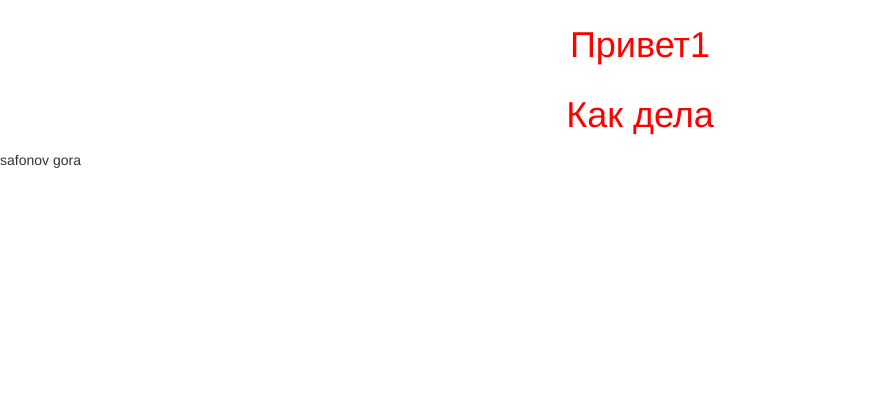
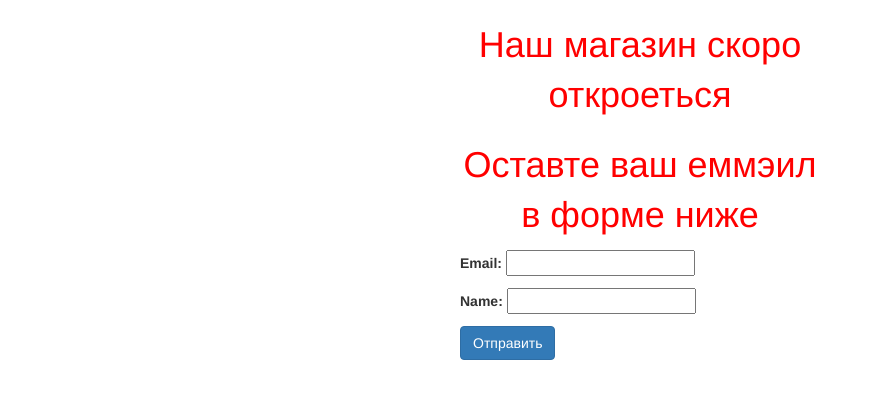
Before and after one commit to gora-geo/geo-shop, a Django app: page /landing/ in a window 1280 px wide. Shown: the top 399 px of the page, without its empty margins (0-877 px from the left). Run offline with Django 3.2, Linux system fonts and the light colour scheme; some libraries are stand-ins or nearby versions.

```diff
--- a/geo_shop/settings.py
+++ b/geo_shop/settings.py
@@ -30,13 +30,14 @@ ALLOWED_HOSTS = []
 
 # Application definition
 
-INSTALLED_APPS = [
+INSTALLED_APPS = [               #Кортеж строк, который указывают не все приложения Django используемые в проекте.
     'django.contrib.admin',
     'django.contrib.auth',
     'django.contrib.contenttypes',
     'django.contrib.sessions',
     'django.contrib.messages',
     'django.contrib.staticfiles',
+    'landing',                    #добовляем папку landing в приложения Django используемые в проекте
 ]
 
 MIDDLEWARE = [
--- a/geo_shop/urls.py
+++ b/geo_shop/urls.py
@@ -15,6 +15,11 @@ Including another URLconf
 """
 from django.conf.urls import url,include
 from django.contrib import admin
+
+admin.autodiscover()     # Эта функция пытается импортировать модуль admin каждого установленного приложения.
+                             #  Предполагается, что в этом модуле выполняется
+                              #регистрация моделей в админке.
+
                                        #django ищет адресс введенныйв браузере localhost:8000/landing/-(после8000)
 urlpatterns = [
     url(r'^admin/', admin.site.urls),
--- /dev/null
+++ b/landing/admin.py
@@ -0,0 +1,3 @@
+from django.contrib import admin  #импорт интерфейса администрирования
+from .models import *             #импорт файла models из(*-текушей паки в данном случаее landing)
+admin.site.register(Subscribers)  #регистарация на сайте админки(localhost:8000/admin) модели Subscribers
--- /dev/null
+++ b/landing/forms.py
@@ -0,0 +1,7 @@
+from django import forms   #импорт модуля forms
+from .models import *      #импорт файла models из(*-текушей паки в данном случаее landing)
+
+class SubscriberForm(forms.ModelForm):   #создание класса SubscriberForm от род.ModelForm(тоесть создание модели формы)тоесть создаеться форма
+    class Meta:                          #настройка модели
+        model = Subscribers              #модель формы(форма) на основе модели Subscribers(  создаеться из полей в Subscribers)
+        exclude = [""]                   #обязательный параметр указывает какае поля стоит исключить
--- /dev/null
+++ b/landing/models.py
@@ -0,0 +1,5 @@
+from django.db import models  #импорт приложения models
+
+class Subscribers(models.Model):  #создание класса Subscribers наслед.от Model-создает таблицу в базе данных
+    email = models.EmailField()       #тоесть Subscribers модель создаст в бвзе данных таблицу с полями email и  name
+    name = models.CharField(max_length=125)  #max_length=125 - макс длина поля 125
--- a/landing/views.py
+++ b/landing/views.py
@@ -1,6 +1,16 @@
 from django.shortcuts import render
+from .forms import SubscriberForm   #импорт формы SubscriberForm
 
 def landing(request):  #ф-ция принимает request-запррос из браузера
     name="safonov gora" #вводим перемнную name
+
+    form = SubscriberForm(request.POST or None)   #создание объеката классаSubscriberForm(тоесть формы с полями как Subscribers
+    if request.method == "POST" and form.is_valid(): #если ответ с формы (в браузере с пост обработкой(<form action="" method = "post">)) и форма прошла валидацию что тип данных вводимых совпадает
+        print(form)  #вывод terminal формы
+        print(form.cleaned_data)
+        data = form.cleaned_data
+        print(data["name"])
+        print(form.cleaned_data["name"])
+        new_form=form.save()
     return render(request,'landing/landing.html',locals()) #render выполняет указанный шаблон тоесть отрисовывает его,
                                                             # а ф-ция возврашает его и введеные переменные передает на шаблон
--- a/templates/landing/landing.html
+++ b/templates/landing/landing.html
@@ -17,10 +17,30 @@
 
 </head>
 <body>
+<div class="container">   <!--  bootstrap -оформление грница от браузера  -->
 
-    <h1 class="title">Привет1</h1>
-     <h1 class="title">Как дела</h1>
-    {{ name }}
+    <div class="row">    <!-- это bootstrap -оформление  подключение сетки сторка единая -->
+
+        <div class="col-lg-4 col-lg-offset-4">  <!--bootstrap - ообъединение для компа на 4 колонки и смешенно на 4 колонки вправо(всего 12) -->
+
+
+    <h1 class="title">Наш магазин скоро откроеться</h1>
+     <h1 class="title">Оставте ваш еммэил в форме ниже</h1>
+    <div>
+        <form action="" method = "post">{% csrf_token %}
+{#        {{ form }}#}  <!--все поля в одну строку будут выводится  -->
+        {{ form.as_p }} <!--as_p разбивает поля формы построчно  -->
+            <div>
+        <button type="submit" class="btn btn-primary">Отправить</button>  <!--submit-Кнопка для отправки данных формы на сервер.  -->
+           <!-- btn btn-primary-это bootstrap -оформление кнопки  -->
+            </div>
+
+            </form>
+    </div>
+        </div>
+ </div>
+
+{#    {{ name }}#}
 
     <!-- jQuery(ссылка на библиотеку) -->
     <script src="https://code.jquery.com/jquery-2.1.4.min.js"></script>
```
Also changed, not shown: db.sqlite3, landing/migrations/0001_initial.py (added), landing/migrations/__init__.py (added), 1 other file.
